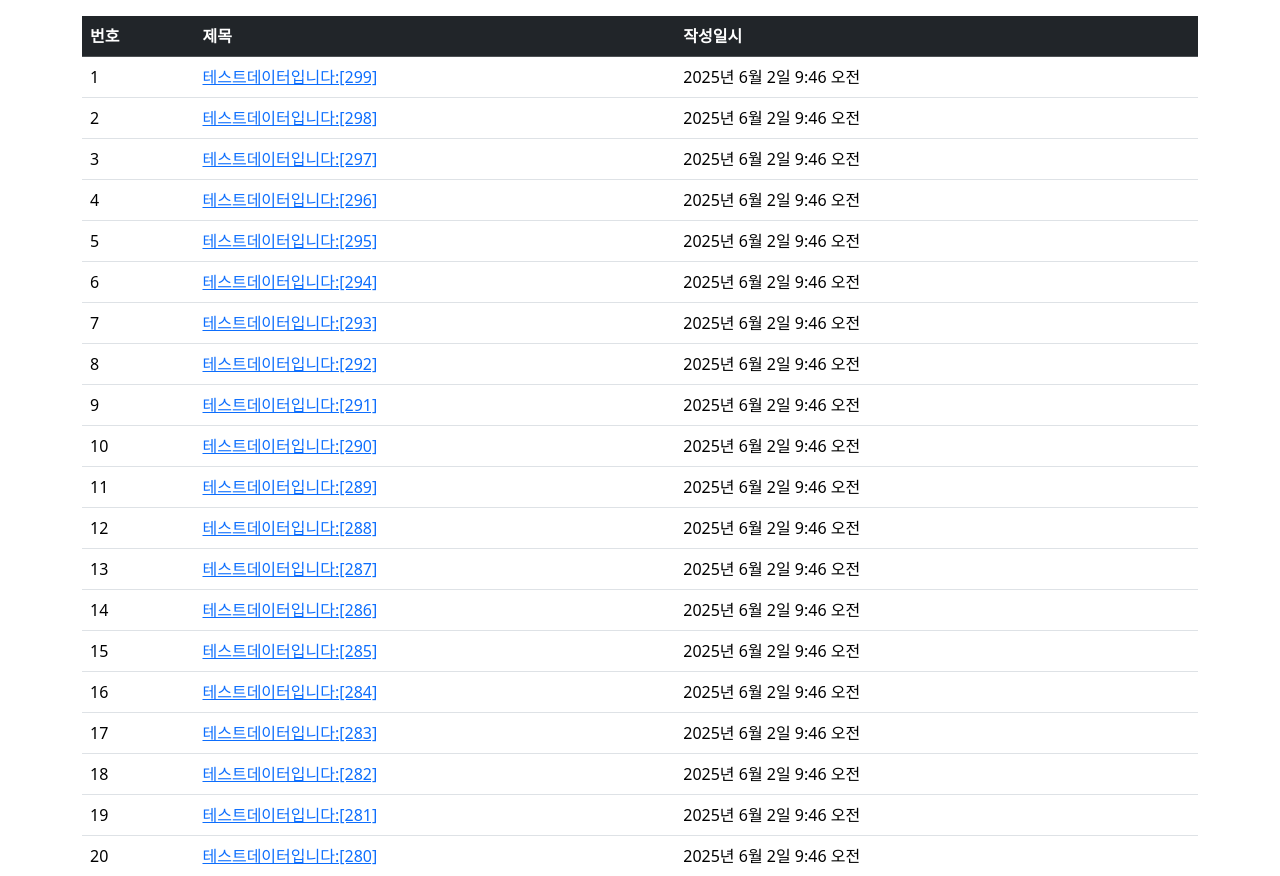
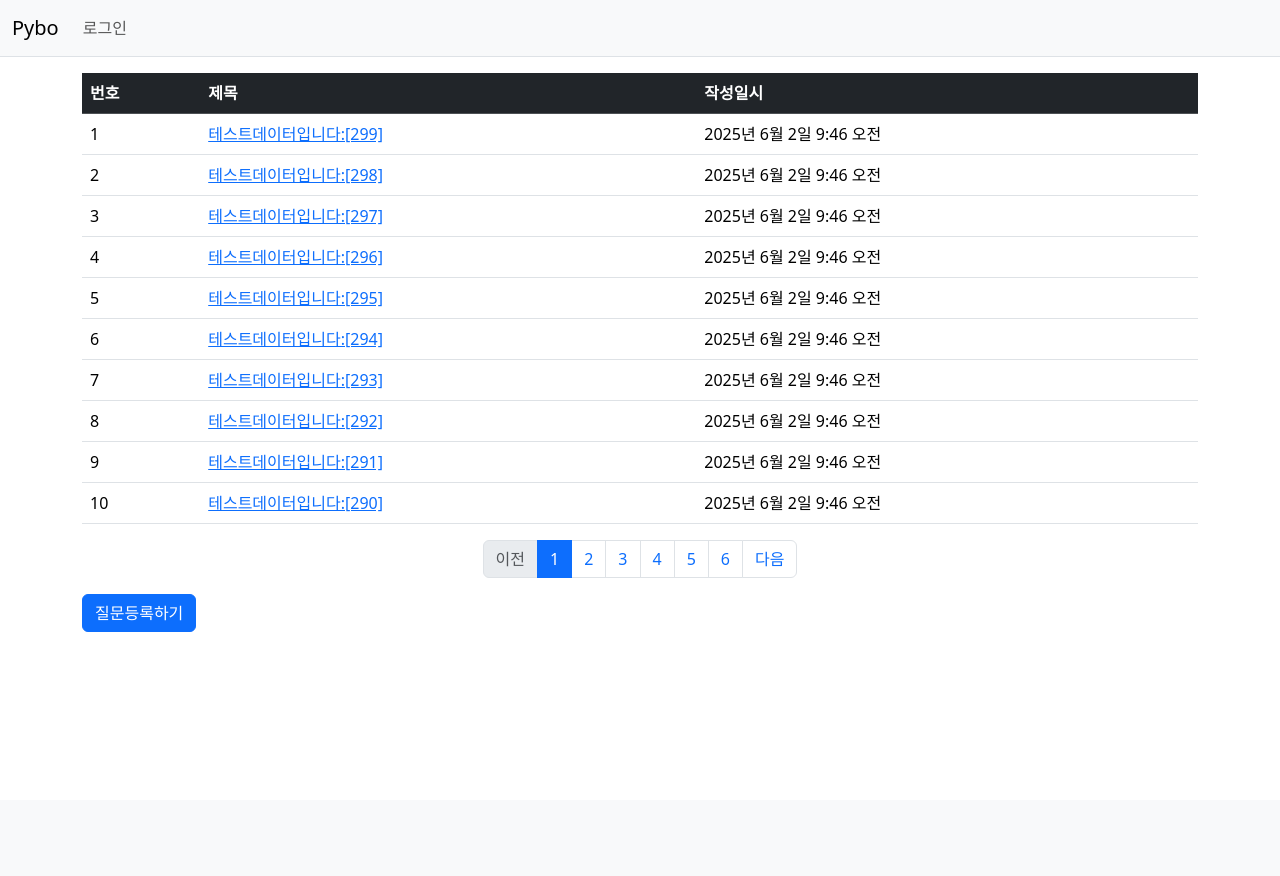
Before and after one commit to Dongjewerly/Django_WebFrame_Class, a Django app: page /pybo/ in a window 1280 px wide. Shown: the top 876 px of the page. After the commit the page ends 632 px from the top, so only its background shows below. Run offline with Django 4.2, Linux system fonts and the light colour scheme; data comes from the database, SQL or seed files in the repository; both versions use the stored data as it was after the commit; some libraries are stand-ins or nearby versions.

Commit message:
11weekslecture_navbar만들기,page넘기기

```diff
--- a/pybo/urls.py
+++ b/pybo/urls.py
@@ -8,4 +8,5 @@ urlpatterns = [
     path('',views.index, name = 'index'),
     path('<int:question_id>/', views.detail, name = 'detail'),
     path('answer/create/<int:question_id>/', views.answer_create, name='answer_create'),
+    path('question/create/', views.question_create, name='question_create'),
 ] #id로 만든 url과 질문 상세 화면을 연결, 정수형:질문id/ 된 url을 views파일의 detail함수와 연결
--- a/pybo/views.py
+++ b/pybo/views.py
@@ -2,11 +2,20 @@ from django.shortcuts import render
 # from django.http import HttpResponse
 from django.shortcuts import render, get_object_or_404, redirect
 from django.utils import timezone
-from .models import Question
+from .models import Question, Answer
+from .forms import QuestionForm
+from .forms import QuestionForm, AnswerForm
+from django.http import HttpResponseNotAllowed
+from django.core.paginator import Paginator
 
 def index(request):
+    page =   request.GET.get('page', '1')
     question_list = Question.objects.order_by("-create_date") # question_list (변수) 생성, 오름차순으로 create_Date 작성 일시로 정리해라
-    context = {'question_list':question_list} #context 변수의 question_list (속성)으로 지정, 생성
+    paginator = Paginator(question_list,10)
+    page_obj = paginator.get_page(page)
+    context = {'question_list': page_obj}
+    # context = {'question_list':question_list} #context 변수의 question_list (속성)으로 지정, 생성
+
     return render(request,'pybo/question_list.html',context)
     #question_list를 pybo/question_list.html 템플릿을 적용하여 html 형태로 변환 후 반환
 
@@ -21,4 +30,40 @@ def answer_create(request, question_id):
     question = get_object_or_404(Question, pk = question_id)
     question.answer_set.create(content=request.POST.get('content'),  create_date=timezone.now())
     return redirect('pybo:detail', question_id=question_id)
-# Create your views here.
+
+
+def question_create(request):
+    if request.method == 'POST':  # 요청이 POST방식이면
+        form = QuestionForm(request.POST)  # POST 내용으로 QuestionForm()을 호출하여 form을 만듬
+        if form.is_valid():  # 폼이 유효하다면, 아래 설명보기
+            question = form.save(commit=False)  # 임시 저장하여 question 객체를 리턴
+            question.create_date = timezone.now()  # 실제 저장을 위해 작성일시를 설정
+            question.save()  # 데이터를 실제로 저장
+            return redirect('pybo:index')  # pybo:index로 이동함, 실주소는 …/pybo/
+    else:  # 요청이 GET방식이면(POST방식이 아니면)
+        form = QuestionForm()  # 인수 없이 QuestionForm()을 호출, GET 방식
+
+    context = {'form': form}  # 위에서 선택된 form이 context의 ‘form’이 됨
+    return render(request, 'pybo/question_form.html', context)
+    # context의 form을 question_form.html템플릿으로 변형
+    # 결국 선택된 QuestionForm을 question_form.html템플릿으로 변형
+
+
+def answer_create(request, question_id):
+    """
+    pybo 답변등록
+    """
+    question = get_object_or_404(Question, pk=question_id)
+    if request.method == "POST":  # POST 방식이라면,
+        form = AnswerForm(request.POST)
+        if form.is_valid():
+            answer = form.save(commit=False)
+            answer.create_date = timezone.now()
+            answer.question = question
+            answer.save()
+            return redirect('pybo:detail', question_id=question.id)
+    else:  # GET 방식이면(POST 방식이 아니라면)
+        return HttpResponseNotAllowed('Only POST is possible.')  # ‘POST만 가능합니다' 오류 발생
+
+    context = {'question': question, 'form': form}
+    return render(request, 'pybo/question_detail.html', context)
--- a/templates/base.html
+++ b/templates/base.html
@@ -14,8 +14,11 @@
     <title>Hello, pybo!</title>
 </head>
 <body>
+{% include "navBar.html" %}
+
 {% block content %}  <!-- 각 템플릿 안에 삽입될 내용 Start -->
 
 {% endblock %}      <!-- 각 템플릿 안에 삽입될 내용 End -->
+<script src="{% static 'bootstrap.min.js' %}"></script>
 </body>
 </html>
--- /dev/null
+++ b/templates/navBar.html
@@ -0,0 +1,23 @@
+    <nav class="navbar navbar-expand-lg navbar-light bg-light border-bottom">
+
+        <div class="container-fluid">
+
+            <a class="navbar-brand" href="{% url 'pybo:index' %}">Pybo</a>
+
+            <button class="navbar-toggler" type="button"
+                    data-bs-toggle="collapse"
+                    data-bs-target="#navbarSupportedContent"
+                    aria-controls="navbarSupportedContent"
+                    aria-expanded="false"
+                    aria-label="Toggle navigation">
+                <span class="navbar-toggler-icon"></span>
+            </button>
+            <div class="collapse navbar-collapse" id="navbarSupportedContent">
+                <ul class="navbar-nav me-auto mb-2 mb-lg-0">
+                    <li class="nav-item">
+                        <a class="nav-link" href="#">로그인</a>
+                    </li>
+                </ul>
+            </div>
+        </div>
+    </nav>
--- a/templates/pybo/question_list.html
+++ b/templates/pybo/question_list.html
@@ -29,5 +29,44 @@
             {% endif %}
             </tbody>
         </table>
+        <ul class="pagination justify-content-center">
+            {% if question_list.has_previous %}   <!-- 이전 페이지가 있으면 -->
+            <li class="page-item">
+                <a class="page-link" href="?page={{ question_list.previous_page_number }}">이전</a>
+            </li>                <!-- 이전 페이지 번호로 링크를 만들어, [이전] 버튼의 링크 활성화 -->
+            {% else %}   <!-- 이전 페이지가 없다면 -->
+            <li class="page-item disabled">
+                <a class="page-link" tabindex="-1" aria-disabled="true" href="#">이전</a>
+            </li>              <!-- 포커스 제거(-1), 현재상태 비활성화(true), [이전] 버튼의 링크 비활성화 -->
+            {% endif %}
+
+            <!-- 페이지리스트 -->
+            {% for page_number in question_list.paginator.page_range %}
+                              <!--페이지 리스트 루프, 페이지 범위에서 한 개씩 가져옴 -->
+            {% if page_number >= question_list.number|add:-5 and page_number <= question_list.number|add:5 %}
+            {% if page_number == question_list.number %}
+            <li class="page-item active" aria-current="page"> <!-- active 클래스 적용하여 강조표시 -->
+                <a class="page-link" href="?page={{ page_number }}">{{ page_number }}</a>
+            </li>                 <!-- 페이지 번호로 링크를 만들어, [페이지 번호]의 링크를 활성화 -->
+            {% else %}  <!-- 페이지 리스트의 번호와 현재 페이지(number)와 다르면(리스트의 다른 번호들) -->
+            <li class="page-item"> <!-- active 클래스 없음, 강조표시 없음-->
+                <a class="page-link" href="?page={{ page_number }}">{{ page_number }}</a>
+            </li>                   <!-- 강조가 없을 뿐, [페이지 번호]들의 링크는 활성화 -->
+            {% endif %}
+            {% endif %}
+            {% endfor %}
+
+            <!-- 다음페이지 -->
+            {% if question_list.has_next %}   <!-- 다음 페이지가 있으면 -->
+            <li class="page-item">
+                <a class="page-link" href="?page={{ question_list.next_page_number }}">다음</a>
+            </li>                       <!-- 이전 페이지 번호로 링크를 만들어, [다음] 버튼의 링크 활성화 -->
+            {% else %}  <!-- 다음 페이지가 없다면 -->
+            <li class="page-item disabled">
+                <a class="page-link" tabindex="-1" aria-disabled="true" href="#">다음</a>
+            </li>             <!-- 포거스 제거(-1), 현재상태 비활성화(true), [다음] 버튼의 링크 비활성화 -->
+            {% endif %}
+        </ul>
+        <a href="{% url 'pybo:question_create' %}" class="btn btn-primary">질문등록하기</a>
     </div>
 {% endblock %}
```
Also changed, not shown: pybo/forms.py (added, +24 -0 lines), templates/pybo/question_detail.html (+16 -0 lines), templates/pybo/question_form.html (added, +36 -0 lines), db.sqlite3.
